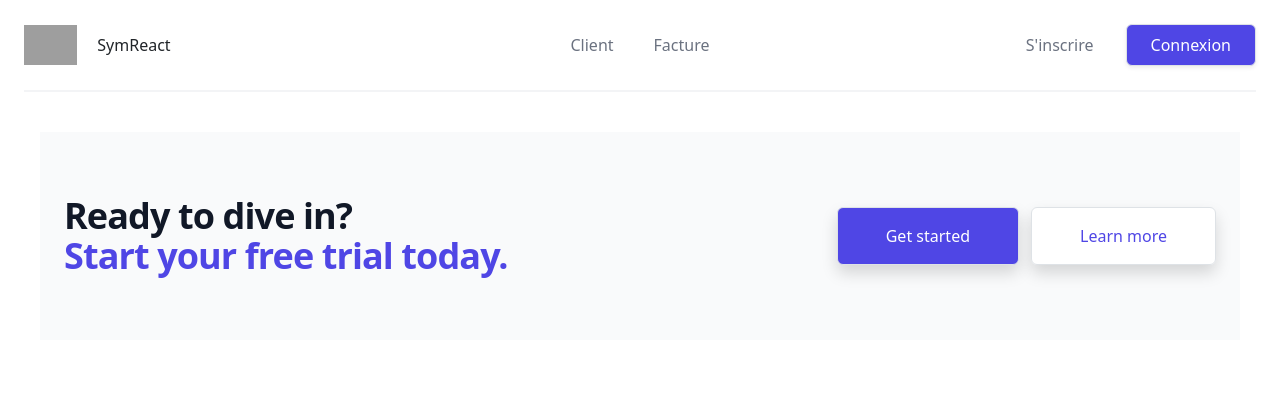
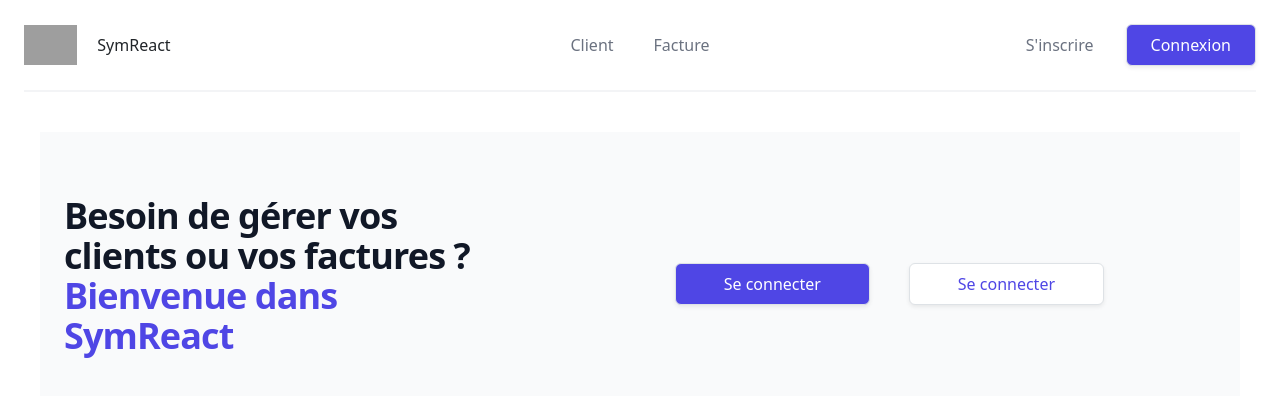
Before and after one commit to Anouar-91/SymReact_REACT, a React (Create React App) app: page / in a window 1280 px wide. Shown: the top 396 px of the page. Built offline with nearby package versions, Linux system fonts and the light colour scheme; grey boxes are pictures that could not be loaded.

Commit message:
homePage

```diff
--- a/src/pages/HomePage.jsx
+++ b/src/pages/HomePage.jsx
@@ -1,29 +1,26 @@
 import React from 'react'
+import { Link } from 'react-router-dom'
 
 export default function HomePage() {
   return (
     <div className="bg-gray-50">
       <div className="mx-auto max-w-7xl py-12 px-4 sm:px-6 lg:flex lg:items-center lg:justify-between lg:py-16 lg:px-8">
         <h2 className="text-3xl font-bold tracking-tight text-gray-900 sm:text-4xl">
-          <span className="block">Ready to dive in?</span>
-          <span className="block text-indigo-600">Start your free trial today.</span>
+          <span className="block">Besoin de gérer vos clients ou vos factures ?</span>
+          <span className="block text-indigo-600">Bienvenue dans SymReact</span>
         </h2>
-        <div className="mt-8 flex lg:mt-0 lg:flex-shrink-0">
-          <div className="inline-flex rounded-md shadow">
-            <a
-              href="#"
-              className="inline-flex items-center justify-center rounded-md border border-transparent bg-indigo-600 px-5 py-3 text-base font-medium text-white hover:bg-indigo-700"
-            >
-              Get started
-            </a>
-          </div>
-          <div className="ml-3 inline-flex rounded-md shadow">
-            <a
-              href="#"
-              className="inline-flex items-center justify-center rounded-md border border-transparent bg-white px-5 py-3 text-base font-medium text-indigo-600 hover:bg-indigo-50"
-            >
-              Learn more
-            </a>
+        <div className="container">
+          <div className="row justify-content-center">
+            <div className="col-md-4">
+              <Link to="login" className="mt-3 ml-8 inline-flex items-center justify-center whitespace-nowrap rounded-md border border-transparent bg-indigo-600 px-5 py-2 text-base font-medium text-white shadow-sm hover:bg-indigo-700">
+                Se connecter
+              </Link>
+            </div>
+            <div className="col-md-4">
+              <Link to="register" className="mt-3 ml-8 inline-flex items-center justify-center whitespace-nowrap rounded-md border border-transparent bg-white px-5 py-2 text-base font-medium text-indigo-600 shadow-sm ">
+                Se connecter
+              </Link>
+            </div>
           </div>
         </div>
       </div>
```
